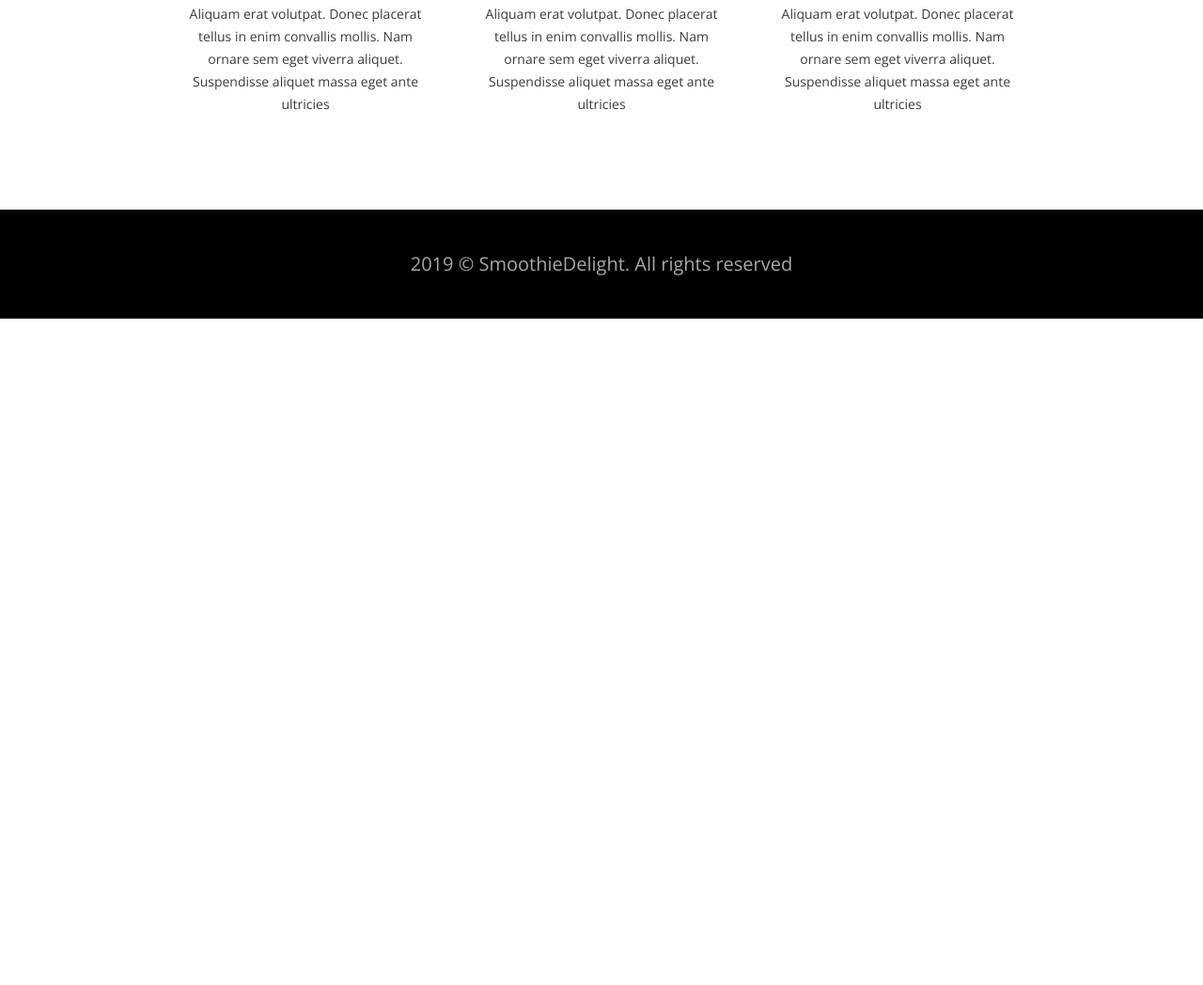
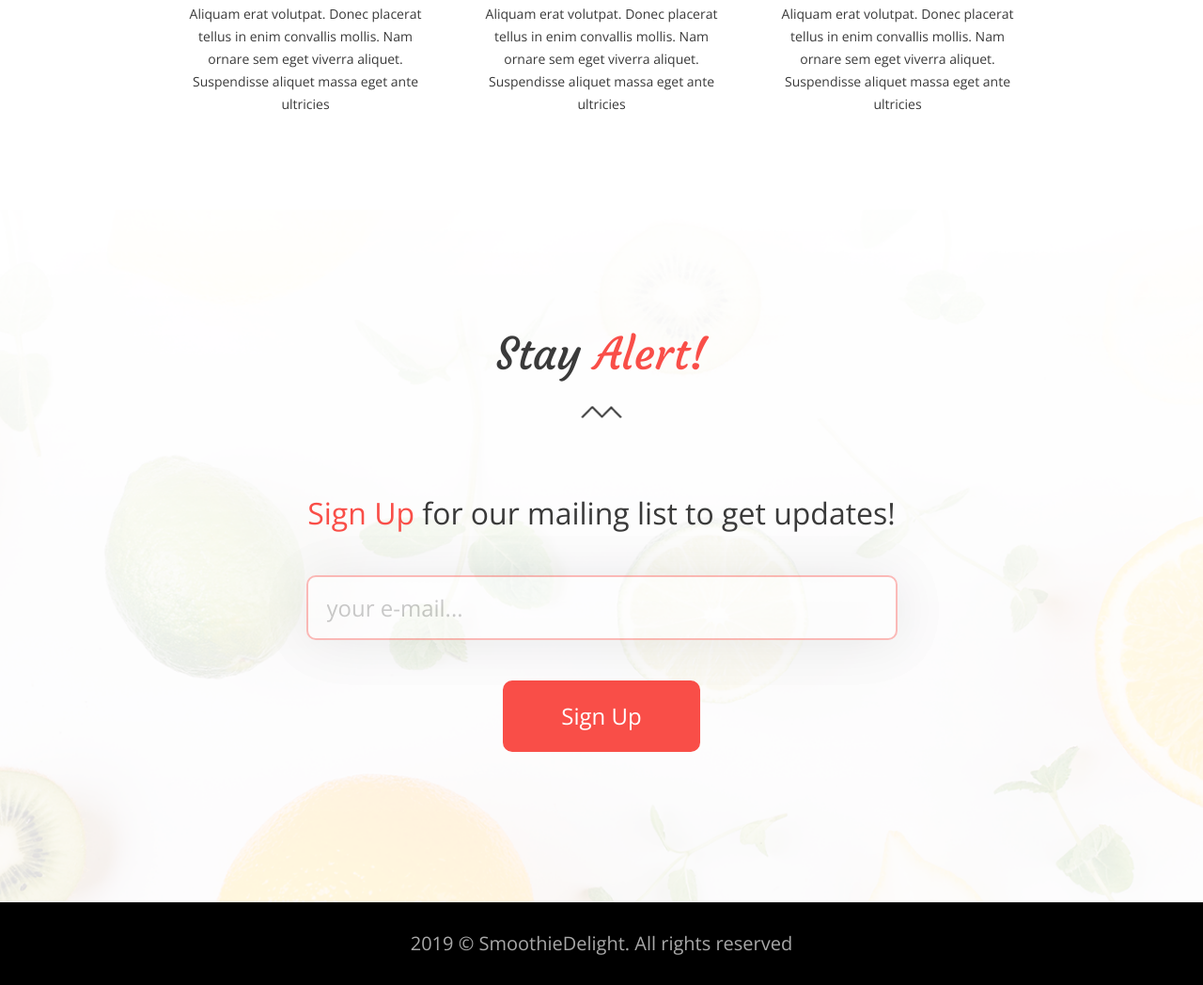
Before and after one commit to silvervian/smoothie-delight, a website built with webpack: page src/index.html in a window 1280 px wide. Shown: the part 1378-2426 px from the top of the page at 94% size. Before the commit the page ends 1717 px from the top, so only its background shows below. Built offline with nearby package versions, Linux system fonts and the light colour scheme; files whose address does not match are found by name.

Commit message:
Add section newsletter

```diff
--- a/src/index.html
+++ b/src/index.html
@@ -49,6 +49,13 @@
     </div>
   </section> <!-- .about -->
 
+  <section class="newsletter">
+    <h2 class="secondary">Stay <span class="text--red">Alert!</span></h2>
+    <div class="newsletter__desc"><span class="text--red">Sign Up</span> for our mailing list to get updates!</div>
+    <input type="text" class="newsletter__input" placeholder="your e-mail...">
+    <button class="button--sign-up">Sign Up</button>
+  </section>
+
   <footer class="footer">
     <p class="footer__copy">2019 © SmoothieDelight. All rights reserved</p>
   </footer>
--- a/src/js/smoothScroll.js
+++ b/src/js/smoothScroll.js
@@ -7,7 +7,8 @@ function init() {
       if (empty === '#') return;
 
       document.querySelector(this.getAttribute('href')).scrollIntoView({
-        behavior: 'smooth'
+        behavior: 'smooth',
+        block: 'start'
       });
     });
   });
--- a/src/sass/base/_base.scss
+++ b/src/sass/base/_base.scss
@@ -45,5 +45,7 @@ html {
 
 body {
   box-sizing: border-box;
+
+  // working on Firefox not on Chrome
   scroll-behavior: smooth;
 }
--- a/src/sass/components/_button.scss
+++ b/src/sass/components/_button.scss
@@ -1,4 +1,25 @@
 .button {
+
+  &--sign-up {
+    margin-top: 4.3rem;
+    padding: 1.5rem 6rem;
+    border-radius: 10px;
+    background-color: #f94e48;
+    color: #ffffff;
+    font-family: "Open Sans";
+    font-size: 2.4rem;
+    font-weight: 400;
+    line-height: 4.2rem;
+    border: 2px solid #f94e48;
+    outline: none;
+    cursor: pointer;
+    transition: .2s;
+
+    &:hover {
+      background-color: #ffffff;
+      color: #f94e48;
+    }
+  }
 
   &--scroll {
     position: relative;
--- a/src/sass/components/_footer.scss
+++ b/src/sass/components/_footer.scss
@@ -1,5 +1,5 @@
 .footer {
-  padding: 3.7rem 1rem;
+  padding: 2.3rem 1rem;
   background: #000000;
   display: flex;
   justify-content: center;
--- /dev/null
+++ b/src/sass/components/_newsletter.scss
@@ -0,0 +1,49 @@
+.newsletter {
+  background: url(../../img/newsletter-bg.png) no-repeat center / cover;
+  padding: 12.5rem 1rem 16rem;
+  display: flex;
+  flex-direction: column;
+  align-items: center;
+
+  &__desc {
+    text-align: center;
+    margin-top: 12rem;
+    color: #3a3a3a;
+    font-family: "Open Sans";
+    font-size: 3.2rem;
+    font-weight: 400;
+    line-height: 4.2rem;
+  }
+
+  &__input {
+    margin-top: 4.5rem;
+    padding: 2rem;
+    width: 629px;
+    height: 69px;
+    box-shadow: 2px 3px 57px rgba(0, 0, 0, 0.22);
+    border-radius: 10px;
+    border: 2px solid #f94e48;
+    background-color: #ffffff;
+    opacity: 0.38;
+    font-family: "Open Sans";
+    color: #1f1e1e;
+    font-size: 2.4rem;
+    font-weight: 400;
+    line-height: 4.2rem;
+    outline: none;
+    transition: .2s;
+
+    &:focus {
+      border: 2px solid #f00901;
+      box-shadow: 2px 3px 57px rgba(0, 0, 0, 0.52);
+    }
+
+    @include media(medium) {
+      width: 90%;
+    }
+
+    @include media(small) {
+      width: 100%;
+    }
+  }
+}
--- a/src/sass/main.scss
+++ b/src/sass/main.scss
@@ -14,3 +14,4 @@
 @import 'components/footer';
 @import 'components/button';
 @import 'components/scrollup';
+@import 'components/newsletter';
```
Also changed, not shown: dist/css/main.css, dist/img/newsletter-bg.png (added), dist/index.html, dist/js/app.js, src/img/newsletter-bg.png (added).
